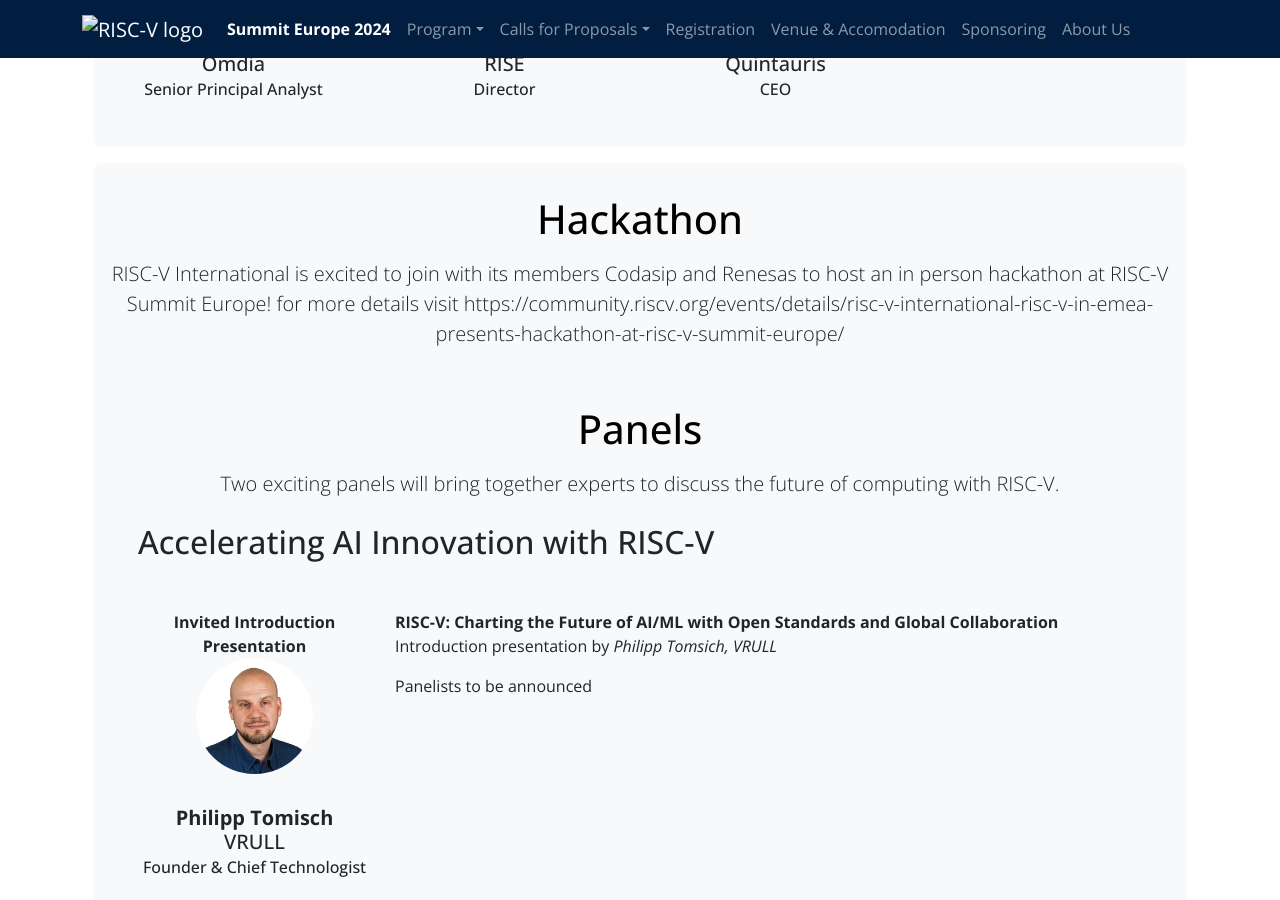
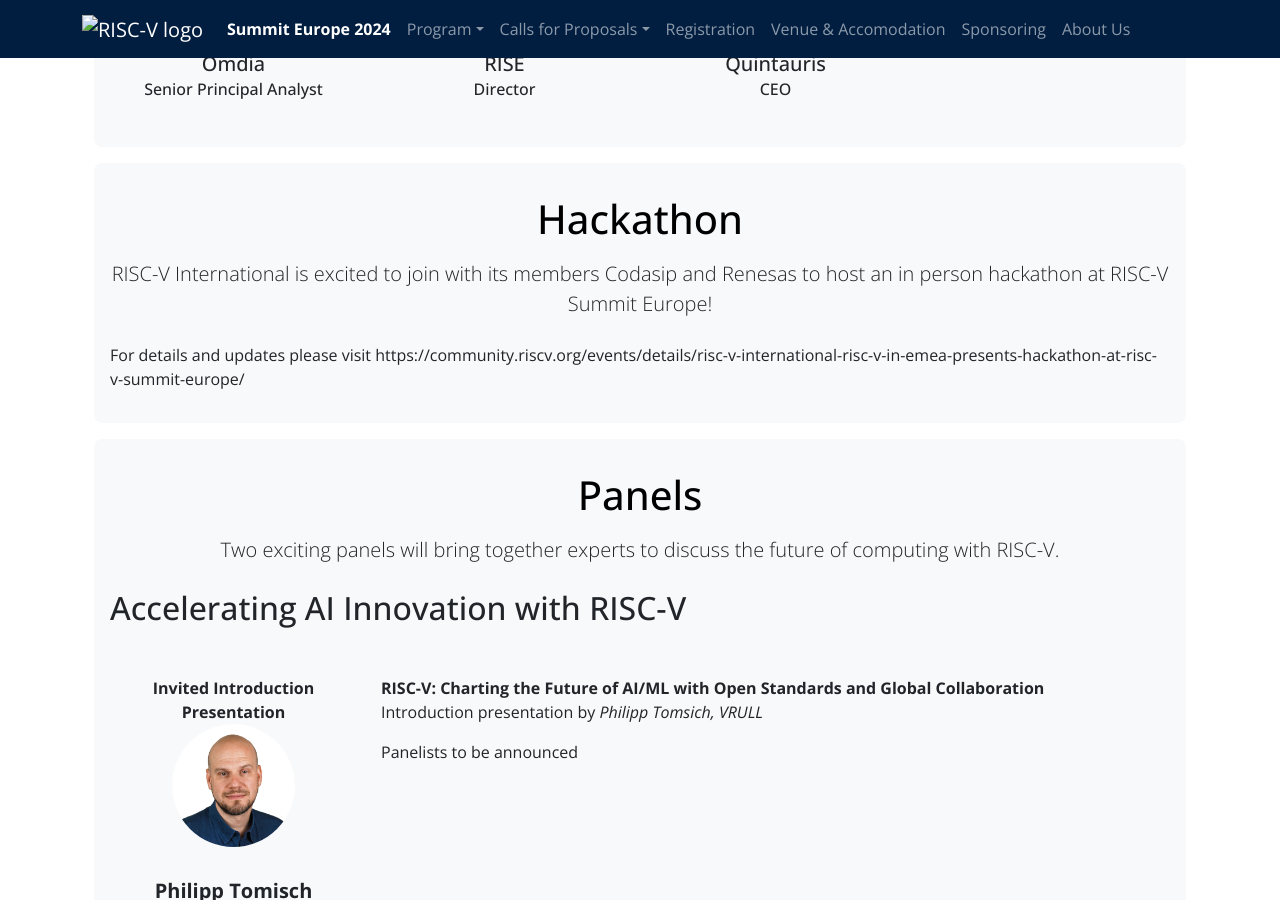
Before and after one commit to riscv-europe/summit-website-development, a Jekyll site: the page built from summit/2024/index.md, in a window 1280 px wide and 900 px high, scrolled down 1578 px. Built offline with Jekyll 4.4.1, drawn with Linux system fonts in a browser that asks for light colours.

Commit message:
Update index.md
Updated hackathon formating

```diff
--- a/summit/2024/index.md
+++ b/summit/2024/index.md
@@ -142,9 +142,12 @@
 
 {% include jumboboxstart.html
     title = "Hackathon"
-    lead = "RISC-V International is excited to join with its members Codasip and Renesas to host an in person hackathon at RISC-V Summit Europe! for more details visit https://community.riscv.org/events/details/risc-v-international-risc-v-in-emea-presents-hackathon-at-risc-v-summit-europe/"
+    lead = "RISC-V International is excited to join with its members Codasip and Renesas to host an in person hackathon at RISC-V Summit Europe!"
 %}
 
+For details and updates please visit https://community.riscv.org/events/details/risc-v-international-risc-v-in-emea-presents-hackathon-at-risc-v-summit-europe/
+
+{% include jumboboxend.html %}
 
 {% include jumboboxstart.html
     title = "Panels"
```
